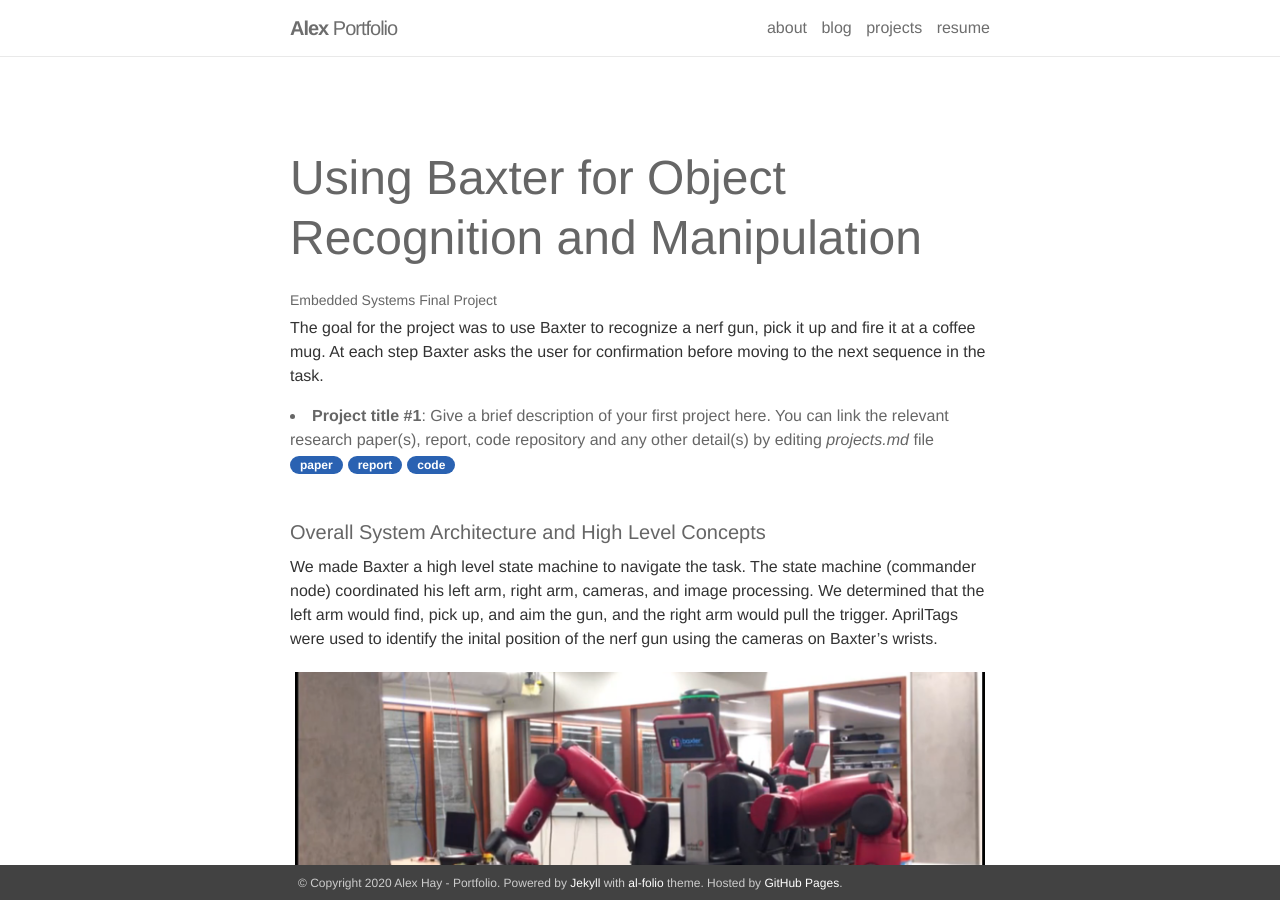
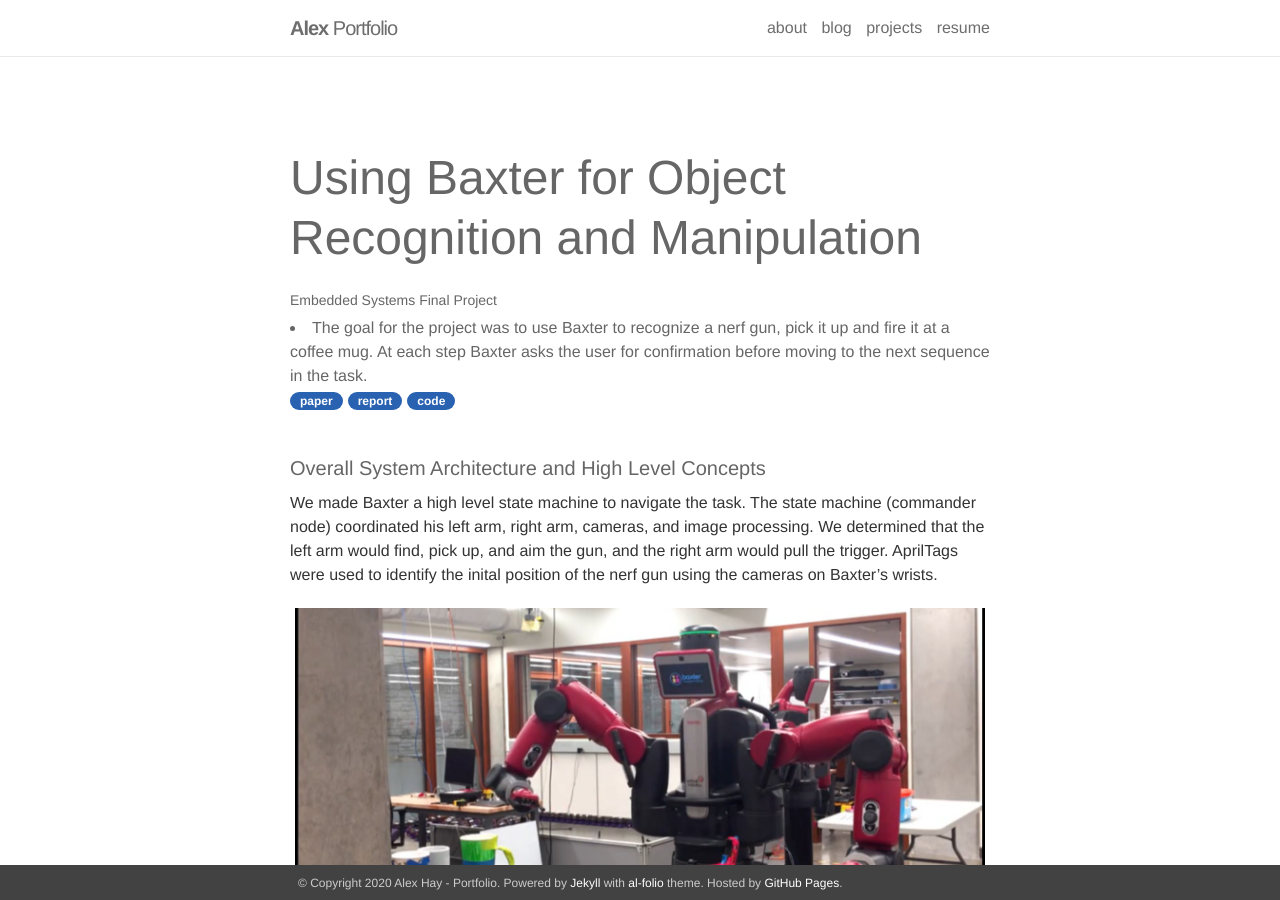
Before and after one commit to an-minyoung/an-minyoung.github.io, a Jekyll site: the page built from _projects/2_project.markdown, in a window 1280 px wide and 900 px high. Built offline with Jekyll 4.4.1, drawn with Linux system fonts in a browser that asks for light colours; nearby versions of some CDN libraries.

Commit message:
formatting

```diff
--- a/_projects/2_project.markdown
+++ b/_projects/2_project.markdown
@@ -5,9 +5,9 @@
 img: /assets/img/terminator.gif
 ---
 
-The goal for the project was to use Baxter to recognize a nerf gun, pick it up and fire it at a coffee mug. At each step Baxter asks the user for confirmation before moving to the next sequence in the task.<br>
+
 <li>
-	<b>Project title #1</b>: Give a brief description of your first project here. You can link the relevant research paper(s), report, code repository and any other detail(s) by editing <i>projects.md</i> file<br>
+	The goal for the project was to use Baxter to recognize a nerf gun, pick it up and fire it at a coffee mug. At each step Baxter asks the user for confirmation before moving to the next sequence in the task.<br>
 	<a href=""><div class="color-button">paper</div></a><a href="project_1.pdf"><div class="color-button">report</div></a><a href=""><div class="color-button">code</div></a>
 </li><br>
 
```
